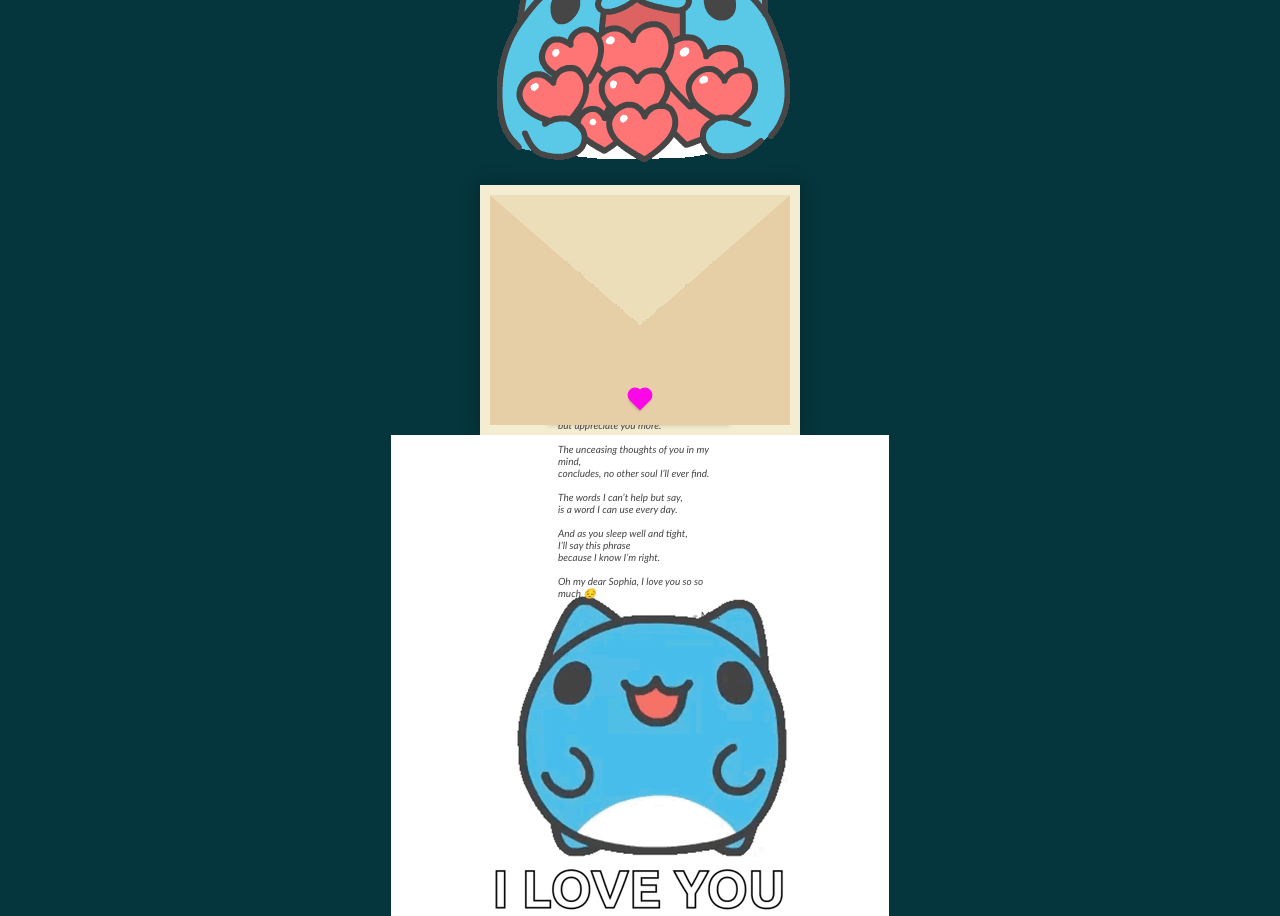
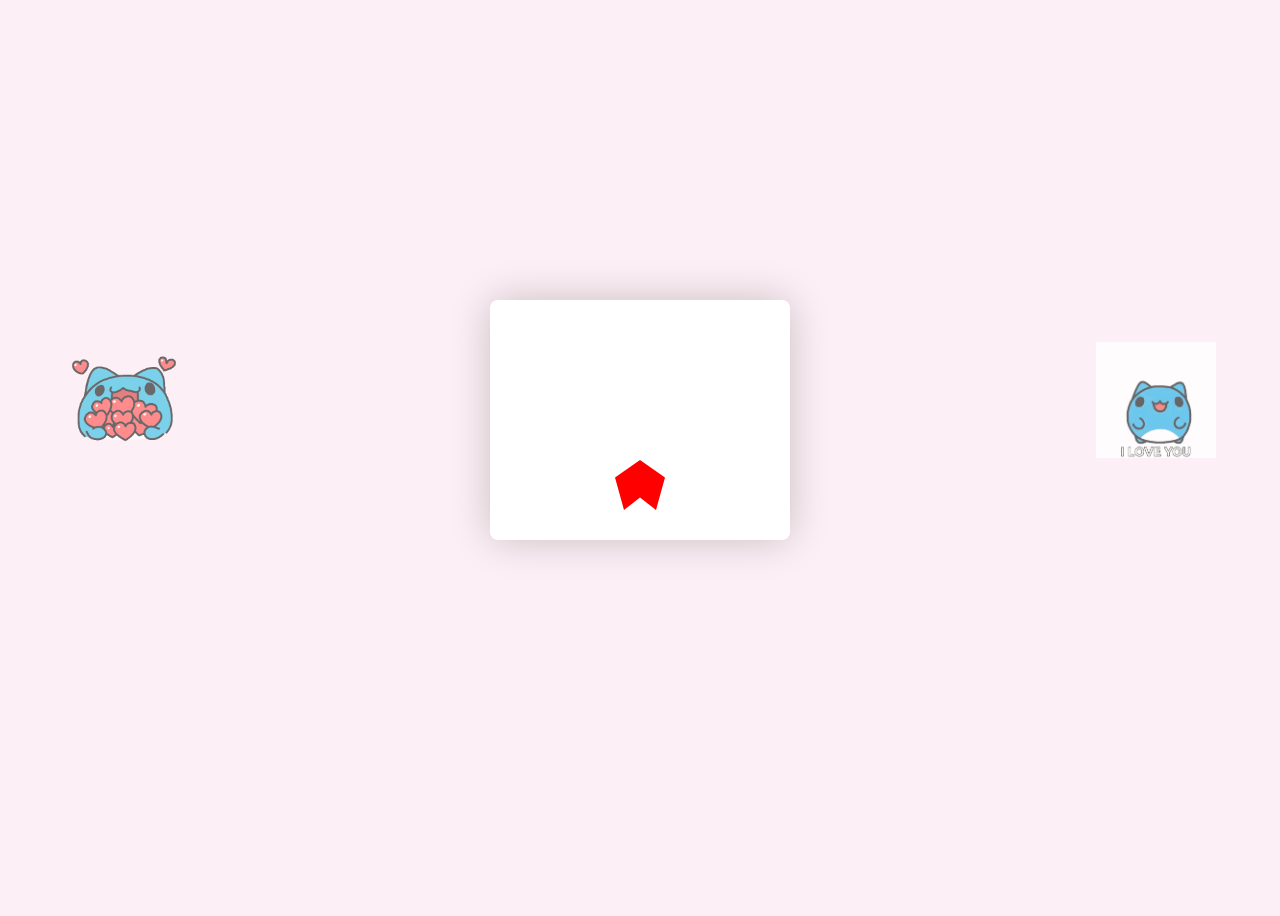
Before and after one commit to maxxx091/MWHEEHHEHEHEHEHEH, a plain HTML site: page index.html in a window 1280 px wide. After the commit the page ends 800 px from the top, so only its background shows below. Drawn offline with Linux system fonts and the light colour scheme.

Commit message:
Update style.css

```diff
--- a/style.css
+++ b/style.css
@@ -1,109 +1,97 @@
-:root {
-  --primary: #fff;
-  --bg-color: rgb(5, 53, 61);
-  --bg-envelope-color: #f5edd1;
-  --envelope-tab: #ecdeb8;
-  --envelope-cover: #e6cfa7;
-  --shadow-color: rgba(0, 0, 0, 0.2);
-  --txt-color: #444;
-  --heart-color: rgb(252, 8, 231);
-}
-
-body {
+/* Base Styles */
+body, html {
   margin: 0;
   padding: 0;
   box-sizing: border-box;
-  background: var(--bg-color);
-  display: flex;
-  align-items: center;
-  justify-content: center;
-  height: 100vh;
+  height: 100%;
+  font-family: 'Georgia', serif;
+  background-color: #fceff5;
 }
 
 .container {
+  height: 100vh;
   display: grid;
   place-items: center;
+  position: relative;
+  overflow: hidden;
 }
 
+/* Dancing GIFs */
+.dancing-gif {
+  position: absolute;
+  top: 50%;
+  transform: translateY(-50%);
+  width: 120px;
+  height: auto;
+  opacity: 0.8;
+  z-index: 1;
+  pointer-events: none;
+}
+
+.dancing-gif.left {
+  left: 5%;
+}
+
+.dancing-gif.right {
+  right: 5%;
+}
+
+/* Envelope */
 .envelope-wrapper {
-  background: var(--bg-envelope-color);
-  box-shadow: 0 0 20px var(--shadow-color);
-  padding: 10px;
+  position: relative;
+  width: 300px;
+  height: 200px;
+  cursor: pointer;
+  z-index: 2;
 }
 
 .envelope {
+  background: #fff;
+  border-radius: 8px;
+  box-shadow: 0 0 40px rgba(0, 0, 0, 0.2);
+  height: 100%;
+  padding: 20px;
   position: relative;
-  width: 300px;
-  height: 230px;
+  overflow: hidden;
 }
 
-.envelope::before {
-  content: "";
+/* Letter */
+.letter {
   position: absolute;
-  top: 0;
-  z-index: 1;
-  border-top: 130px solid var(--envelope-tab);
-  border-right: 150px solid transparent;
-  border-left: 150px solid transparent;
+  top: 100%;
+  left: 50%;
+  transform: translateX(-50%) scale(0.95);
+  opacity: 0;
+  transition: all 0.6s ease;
+  width: 90%;
+  background: #fff;
+  box-shadow: 0 0 15px rgba(0,0,0,0.2);
+  padding: 20px;
+  border-radius: 8px;
+  z-index: 3;
 }
 
-.envelope::after {
-  content: "";
-  position: absolute;
-  z-index: 0;
-  border-top: 130px solid transparent;
-  border-right: 150px solid var(--envelope-cover);
-  border-bottom: 100px solid var(--envelope-cover);
-  border-left: 150px solid var(--envelope-cover);
-}
-
-.letter {
-  position: absolute;
-  right: 20%;
-  bottom: 0;
-  width: 54%;
-  height: 80%;
-  background: var(--primary);
-  text-align: center;
-  box-shadow: 0 0 5px var(--shadow-color);
-  padding: 20px 10px;
+.envelope-wrapper.open .letter {
+  top: -30%;
+  transform: translateX(-50%) scale(1);
+  opacity: 1;
 }
 
 .letter .text {
-  font-family: Calibri, sans-serif;
-  font-size: 10px;
-  color: var(--txt-color);
-  text-align: left;
+  font-size: 1rem;
+  color: #333;
+  line-height: 1.6;
 }
 
+/* Heart decoration */
 .heart {
   position: absolute;
-  top: 50%;
+  bottom: -10px;
   left: 50%;
-  width: 15px;
-  height: 15px;
-  background: var(--heart-color);
-  transform: translate(-50%, -50%) rotate(45deg);
-  box-shadow: 0 1px 3px var(--shadow-color);
-  cursor: pointer;
+  transform: translateX(-50%);
+  width: 50px;
+  height: 50px;
+  background: red;
+  clip-path: polygon(50% 0%, 100% 35%, 82% 100%, 50% 75%, 18% 100%, 0% 35%);
+  z-index: 2;
 }
-
-.heart::before,
-.heart::after {
-  content: "";
-  position: absolute;
-  width: 15px;
-  height: 15px;
-  background: var(--heart-color);
-  border-radius: 50%;
-}
-
-.heart::before {
-  top: -7.5px;
-}
-
-.heart::after {
-  right: 7.5px;
-}
-
-/* Remove animation: no .flap class changes */
```
